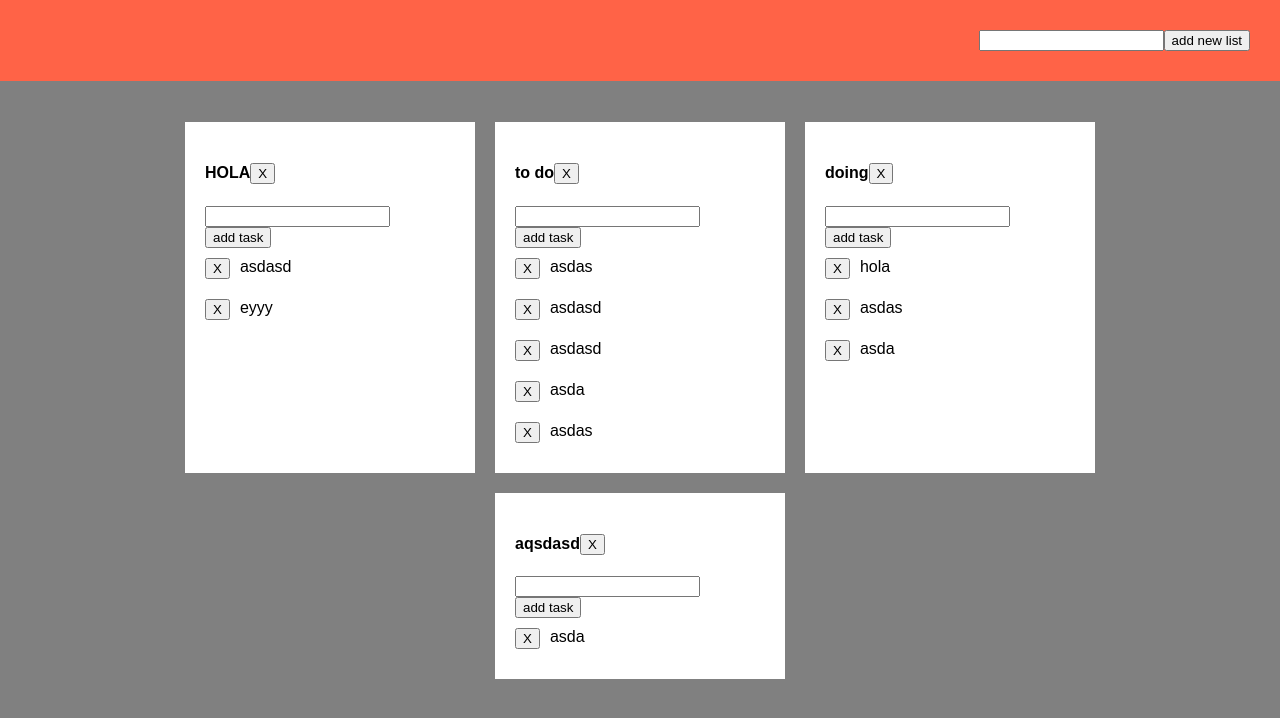
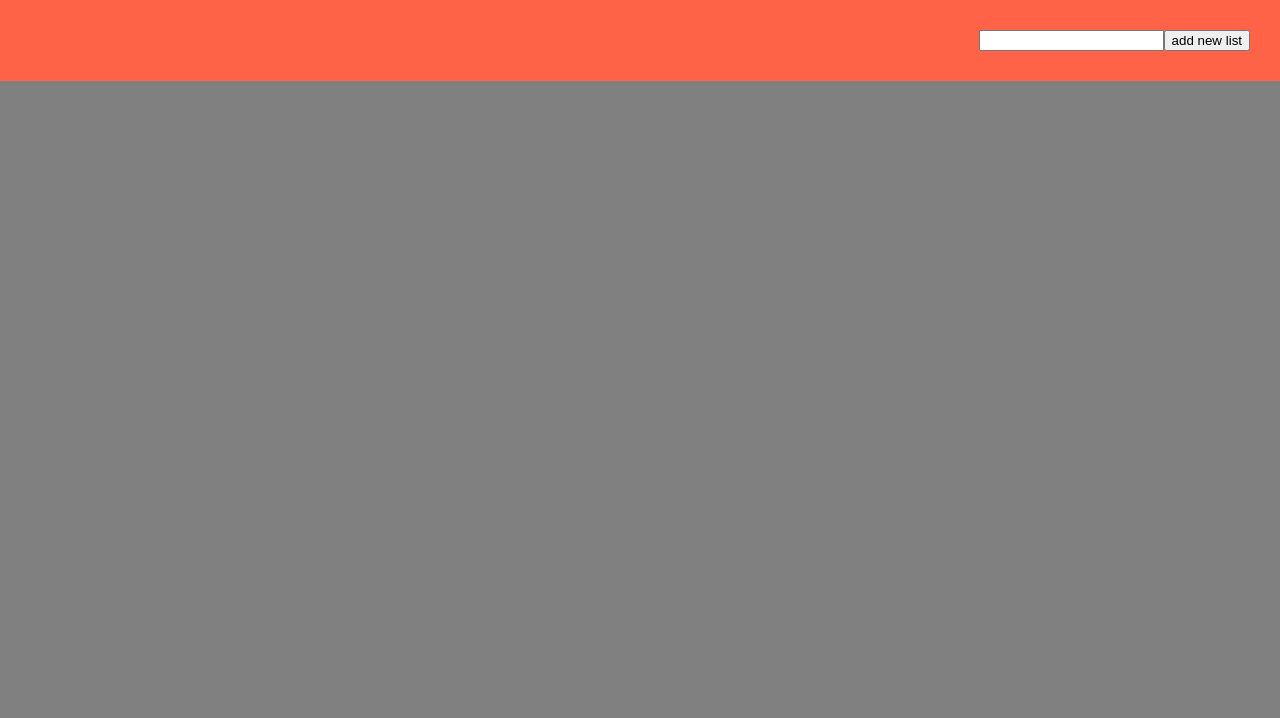
Before and after one commit to GeeksHubsAcademy/scrum-board-react, a React (Create React App) app: page / in a window 1280 px wide. Shown: the top 718 px of the page. Built offline with nearby package versions, Linux system fonts and the light colour scheme.

Commit message:
load and save model to localstorage

```diff
--- a/src/App.jsx
+++ b/src/App.jsx
@@ -6,111 +6,7 @@ class App extends Component {
       super( props );
       this.state = {
           'addNewListText': '',
-          "lists": [
-            {
-                  "listId": "list-1527162757956-93",
-                  "name": "HOLA",
-                  "tasks": [
-                    {
-                          "taskId": "task-1527162789999-97",
-                          "text": "asdasd",
-                          "completed": false,
-                          "color": "tomato",
-                          "listId": "list-1527162757956-93"
-                      },
-
-                      {
-                          "taskId": "task-1527162804002-28",
-                          "text": "eyyy",
-                          "completed": false,
-                          "color": "tomato",
-                          "listId": "list-1527162757956-93"
-                      }
-                  ]
-              },
-              {
-                  "listId": "list-1530092940943-56",
-                  "name": "to do",
-                  "tasks": [ {
-                          "taskId": "task-1530092942999-71",
-                          "text": "asdas",
-                          "completed": false,
-                          "color": "tomato",
-                          "listId": "list-1530092940943-56"
-                      },
-                      {
-                          "taskId": "task-1530092944317-15",
-                          "text": "asdasd",
-                          "completed": false,
-                          "color": "tomato",
-                          "listId": "list-1530092940943-56"
-                      },
-                      {
-                          "taskId": "task-1530092947093-16",
-                          "text": "asdasd",
-                          "completed": false,
-                          "color": "tomato",
-                          "listId": "list-1530092940943-56"
-                      },
-
-                      {
-                          "taskId": "task-1530092948542-54",
-                          "text": "asda",
-                          "completed": false,
-                          "color": "tomato",
-                          "listId": "list-1530092940943-56"
-                      },
-                      {
-                          "taskId": "task-1530092949749-77",
-                          "text": "asdas",
-                          "completed": false,
-                          "color": "tomato",
-                          "listId": "list-1530092940943-56"
-                      }
-                  ]
-
-              },
-              {
-                  "listId": "list-1530093112347-72",
-                  "name": "doing",
-                  "tasks": [
-                    {
-                          "taskId": "task-1530093119467-66",
-                          "text": "hola",
-                          "completed": false,
-                          "color": "tomato",
-                          "listId": "list-1530093112347-72"
-                      },
-
-                      {
-                          "taskId": "task-1530093120994-78",
-                          "text": "asdas",
-                          "completed": false,
-                          "color": "tomato",
-                          "listId": "list-1530093112347-72"
-                      },
-                      {
-                          "taskId": "task-1530093122178-30",
-                          "text": "asda",
-                          "completed": false,
-                          "color": "tomato",
-                          "listId": "list-1530093112347-72"
-                      }
-                  ]
-
-              },
-              {
-                  "listId": "list-1530093127163-67",
-                  "name": "aqsdasd",
-                  "tasks": [ {
-                      "taskId": "task-1530093128763-44",
-                      "text": "asda",
-                      "completed": false,
-                      "color": "tomato",
-                      "listId": "list-1530093127163-67"
-                  } ]
-              }
-          ]
+          "lists": JSON.parse(localStorage.getItem('lists')) || [],
 
       }
   }
@@ -130,6 +26,24 @@ class App extends Component {
     });
 
   }
+  addNewTask(taskName, listId) {
+    const newTask = {
+                      "taskId": this.generateId('task'),
+                      "text": taskName,
+                      "completed": false,
+                      "color": "white",
+                      "listId": listId
+                  }
+   this.setState(prevState => {
+     const newLists = prevState.lists.map( list => {
+       if (list.listId === listId) {
+         list.tasks.push(newTask)
+       }
+       return list;
+     })
+     return { lists: newLists}
+   })
+  }
   handleInputChange = (e) => {
     this.setState({addNewListText: e.target.value})
   }
@@ -139,7 +53,9 @@ class App extends Component {
     }
   }
 
+
   render() {
+    localStorage.setItem('lists', JSON.stringify(this.state.lists));
     return (
       <div className="App">
         <header className="addList">
@@ -148,7 +64,7 @@ class App extends Component {
         </header>
         <section>
           <div className="lists">
-            { this.state.lists.map(listData => <List key={listData.listId} data={listData}/>)}
+            { this.state.lists.map(listData => <List key={listData.listId} data={listData} onHandleNewTask={this.addNewTask.bind(this)}/>)}
           </div>
         </section>
       </div>
--- a/src/List.component.jsx
+++ b/src/List.component.jsx
@@ -6,6 +6,22 @@ import ListType from './List.type.js';
 class List extends React.Component {
     static propTypes = {
         data: ListType
+    }
+
+    constructor(props) {
+        super(props);
+        this.state = {
+            newTaskName: ''
+        }
+    }
+    handleInputChange = (e) => {
+        this.setState({newTaskName: e.target.value})
+    }
+    handleAddNewTask = (e) => {
+        if(e.keyCode === 13 || e.type === 'click') {
+            this.props.onHandleNewTask(this.state.newTaskName, this.props.data.listId)
+             this.setState({newTaskName: ''})
+        }
     }
     render() {
         return (
@@ -17,8 +33,8 @@ class List extends React.Component {
                     </h4>
                 </div>
                 <div className="addTask">
-                    <input type="text" />
-                    <button>add task</button>
+                    <input type="text" value={this.state.newTaskName} onChange={this.handleInputChange} onKeyUp={this.handleAddNewTask} />
+                    <button onClick={this.handleAddNewTask}>add task</button>
                 </div>
                 {this.props.data.tasks.map(taskData => <Task data={taskData} key={taskData.taskId}/>)}
             </div>
```
